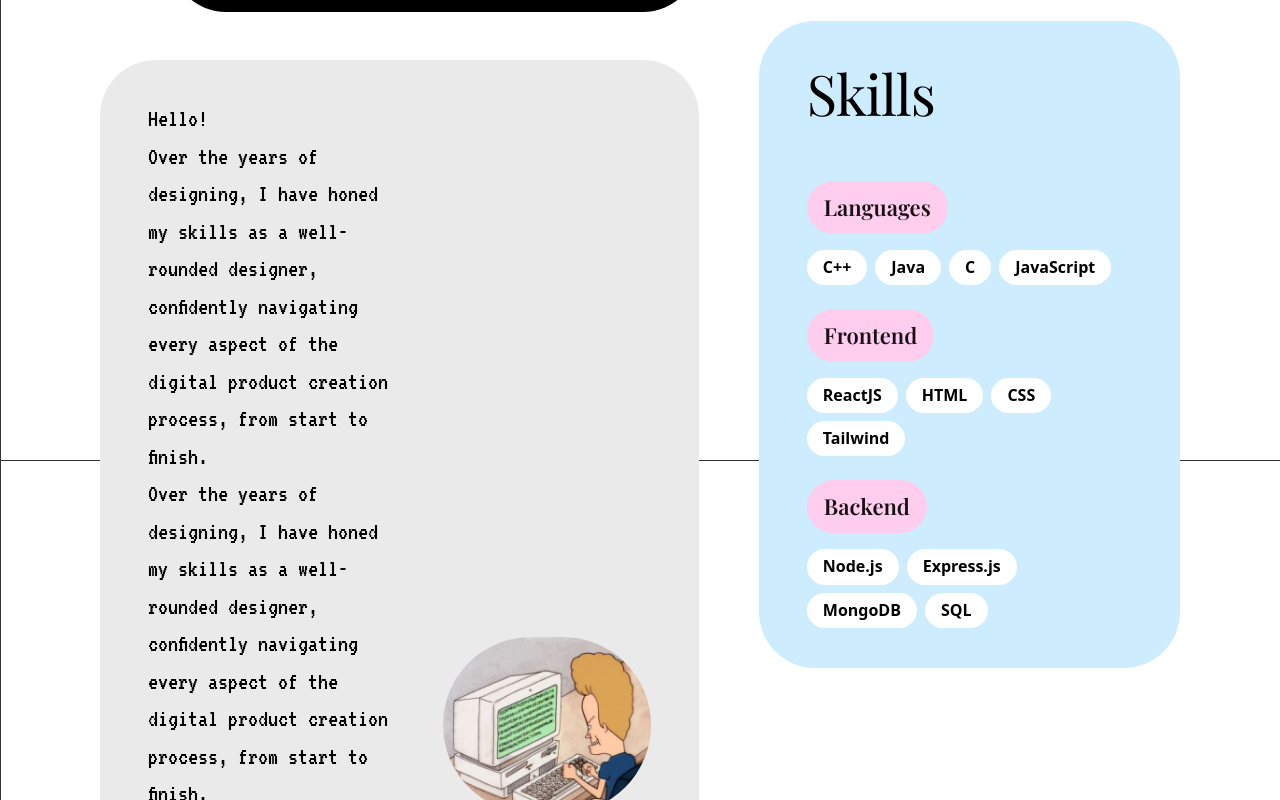
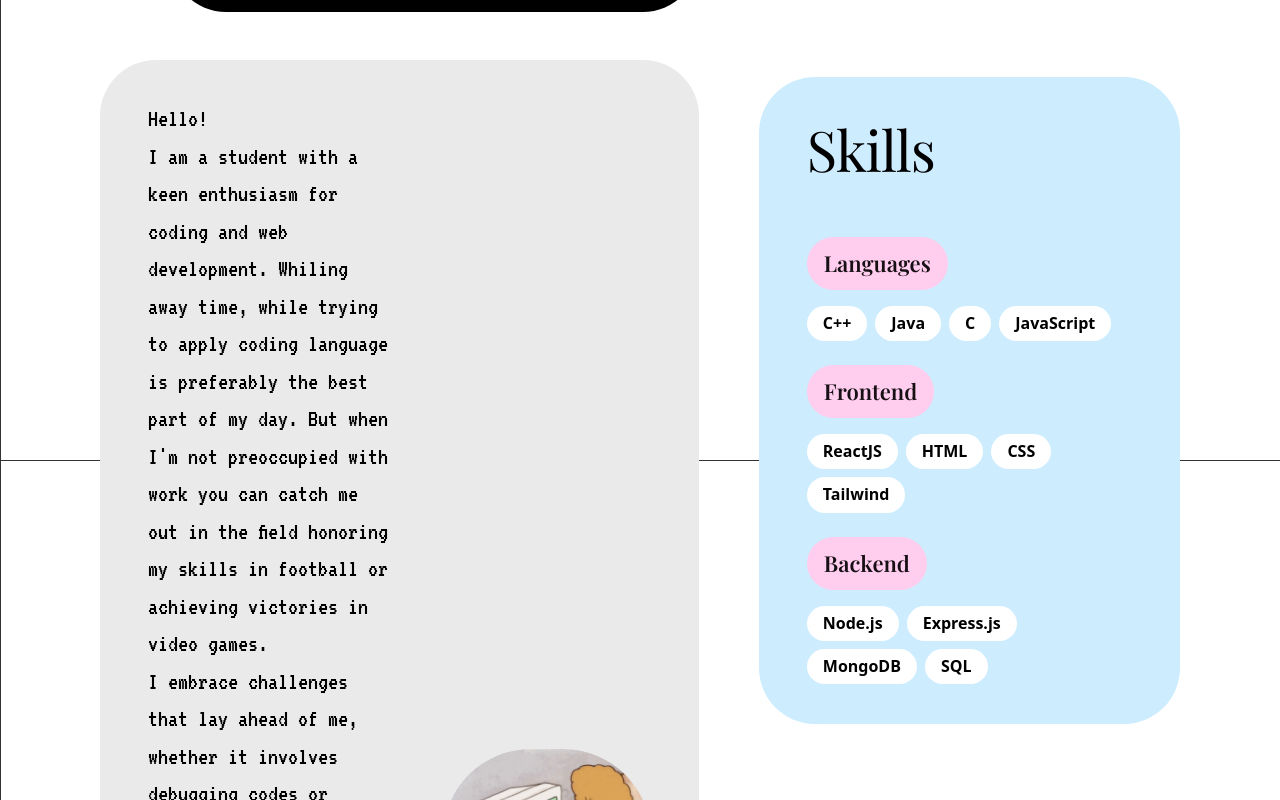
Before and after one commit to prathamranjansingh/PortfolioWebsite, a React (Vite) app: page / in a window 1280 px wide. Shown: the part 340-1140 px from the top of the page. Built offline with nearby package versions, Linux system fonts and the light colour scheme; a web font is replaced by a local one.

Commit message:
about updated

```diff
--- a/src/components/HeroSection/HeroSection.jsx
+++ b/src/components/HeroSection/HeroSection.jsx
@@ -24,14 +24,17 @@ const HeroSection = () => {
               <div className="about_text">
                 <p>Hello!</p>
                 <p>
-                  Over the years of designing, I have honed my skills as a
-                  well-rounded designer, confidently navigating every aspect of
-                  the digital product creation process, from start to finish.
+                  I am a student with a keen enthusiasm for coding and web
+                  development. Whiling away time, while trying to apply coding
+                  language is preferably the best part of my day. But when I'm
+                  not preoccupied with work you can catch me out in the field
+                  honoring my skills in football or achieving victories in video
+                  games.
                 </p>
                 <p>
-                  Over the years of designing, I have honed my skills as a
-                  well-rounded designer, confidently navigating every aspect of
-                  the digital product creation process, from start to finish.
+                  I embrace challenges that lay ahead of me, whether it involves
+                  debugging codes or solving puzzles, my aim always remains to
+                  strive and improve my skills.
                 </p>
               </div>
               <div className="about_img">
```
